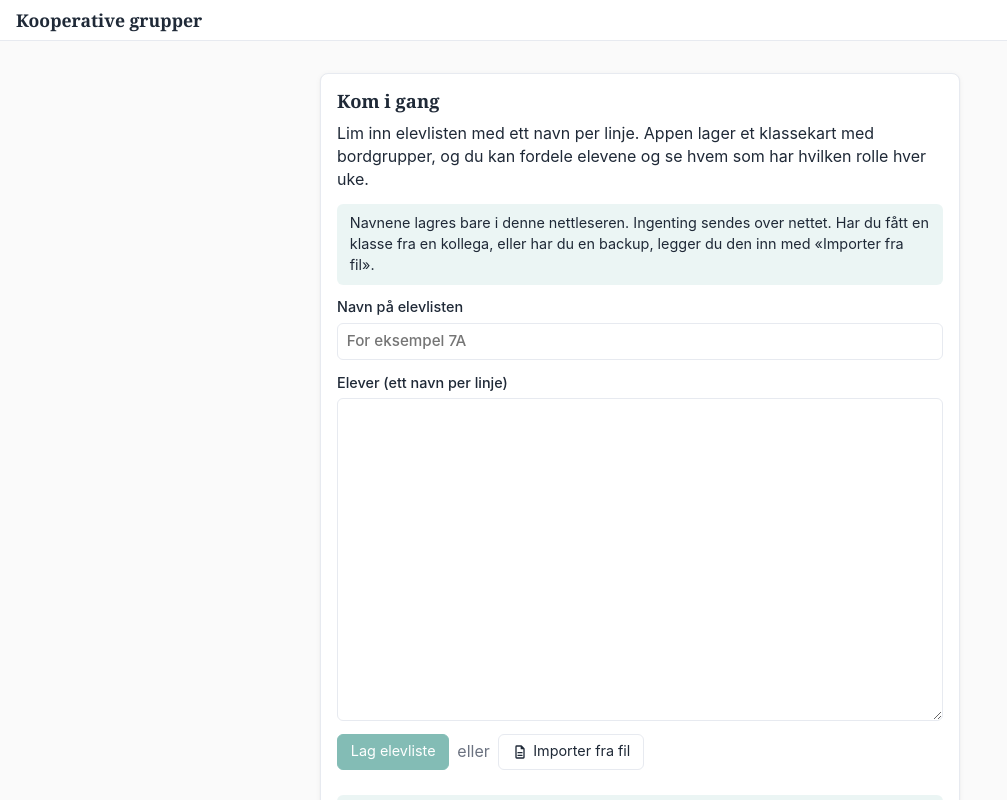
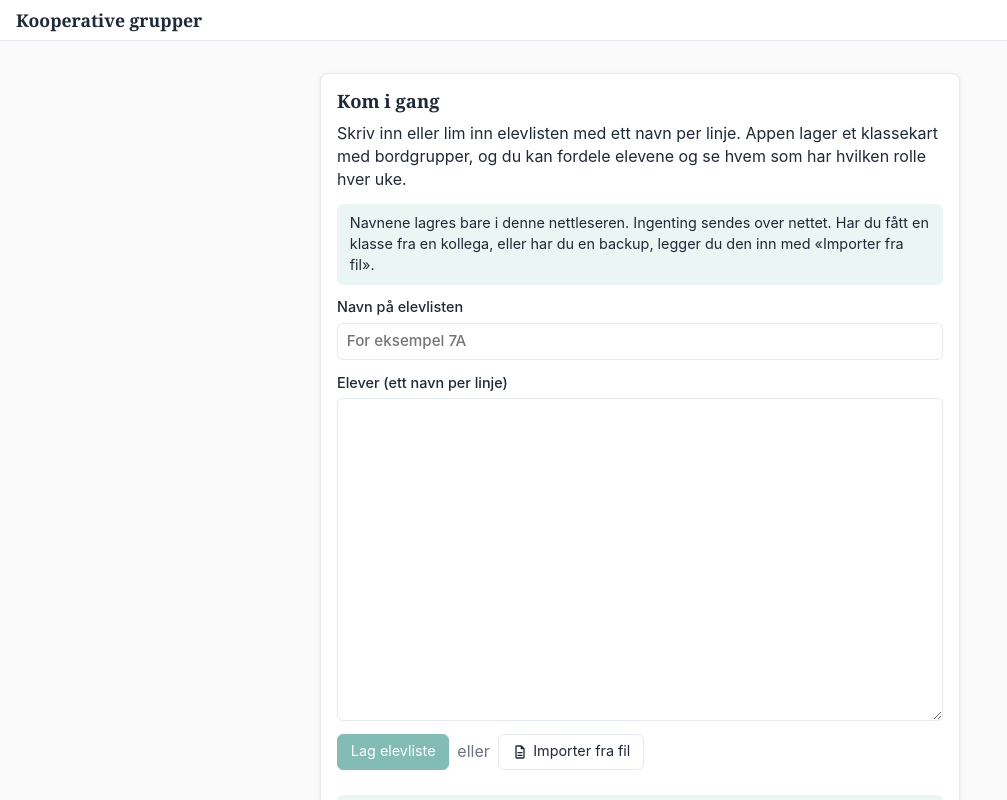
Before and after one commit to theodorjs/kooperative-grupper, a React (Vite) app: page / in a window 1280 px wide. Shown: the top 800 px of the page, without its empty margins (0-1007 px from the left). Built offline with nearby package versions, Linux system fonts and the light colour scheme.

Commit message:
Startsiden: «Skriv inn eller lim inn elevlisten»
Co-Authored-By: Claude Opus 5.5 <noreply@anthropic.com>
Claude-Session: https://claude.ai/code/session_01Kp7nMk662MasaqtzeX69ik

```diff
--- a/src/komponenter/Oppstart.jsx
+++ b/src/komponenter/Oppstart.jsx
@@ -19,8 +19,8 @@ export default function Oppstart({ data, endre, onFerdig, onImportert }) {
     <section className="kort oppstart">
       <h2>Kom i gang</h2>
       <p>
-        Lim inn elevlisten med ett navn per linje. Appen lager et klassekart med bordgrupper, og du kan fordele elevene
-        og se hvem som har hvilken rolle hver uke.
+        Skriv inn eller lim inn elevlisten med ett navn per linje. Appen lager et klassekart med bordgrupper, og du kan
+        fordele elevene og se hvem som har hvilken rolle hver uke.
       </p>
       <p className="personvern">
         Navnene lagres bare i denne nettleseren. Ingenting sendes over nettet. Har du fått en klasse fra en kollega,
@@ -49,7 +49,8 @@ export default function Oppstart({ data, endre, onFerdig, onImportert }) {
           <ImportKnapp data={data} endre={endre} onImportert={onImportert} />
         </div>
         <Info felt>
-          Du kan kun importere filer laget av denne nettsiden. Det kan være din egen backup eller en fil fra en kollega.
+          Du kan kun importere filer laget av denne nettsiden. Det kan være din egen backup eller en fil fra en
+          kollega.
         </Info>
       </form>
     </section>
```
Also changed, not shown: 1 other file (tests, documents, lock files or other folders).
